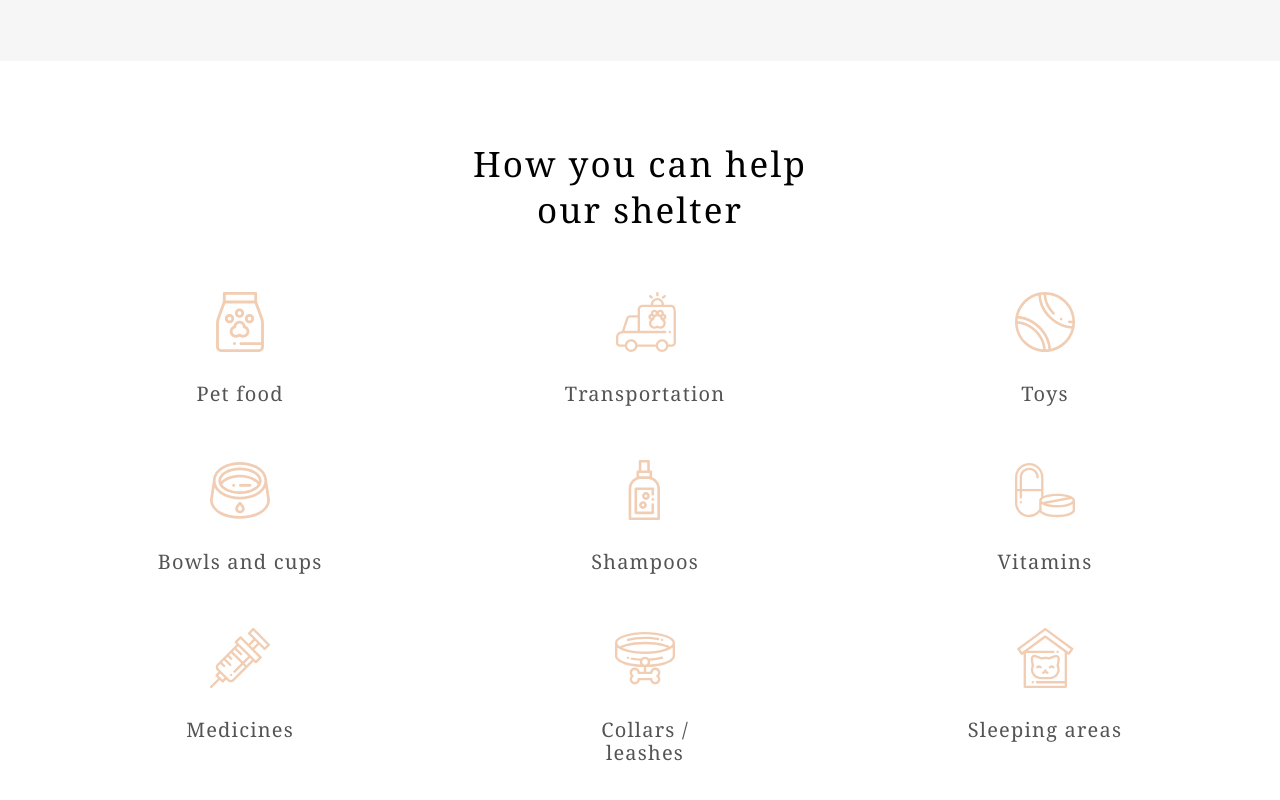
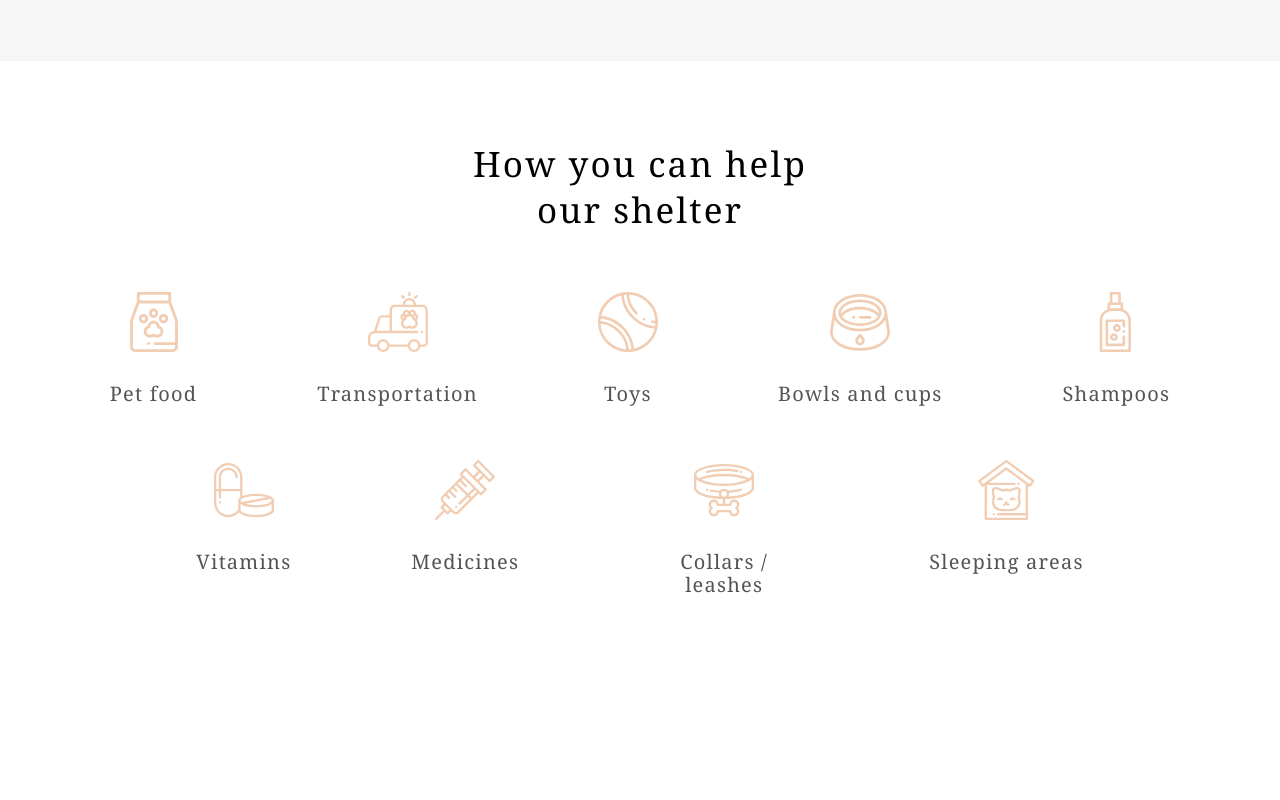
Before and after one commit to human-cylon/portfolio, a website: page Shelter/main/index.html in a window 1280 px wide. Shown: the part 2313-3113 px from the top of the page. After the commit the page ends 3009 px from the top, so only its background shows below. Drawn offline with Linux system fonts and the light colour scheme.

Commit message:
feat: style help-shelter section for desktop

```diff
--- a/Shelter/main/_help-shelter.scss
+++ b/Shelter/main/_help-shelter.scss
@@ -14,11 +14,17 @@
     grid-template-columns: auto auto;
 
     @include breakpoint-up(medium) {
-      // margin-bottom: 100px;
       margin: 0 69px 100px;
       column-gap: 60px;
       row-gap: 55px;
       grid-template-columns: auto auto auto;
+    }
+
+    @include breakpoint-up(large) {
+      display: flex;
+      flex-wrap: wrap;
+      justify-content: center;
+      column-gap: 120px;
     }
   }
 
```
Also changed, not shown: Shelter/main/style.css, 1 other file.
